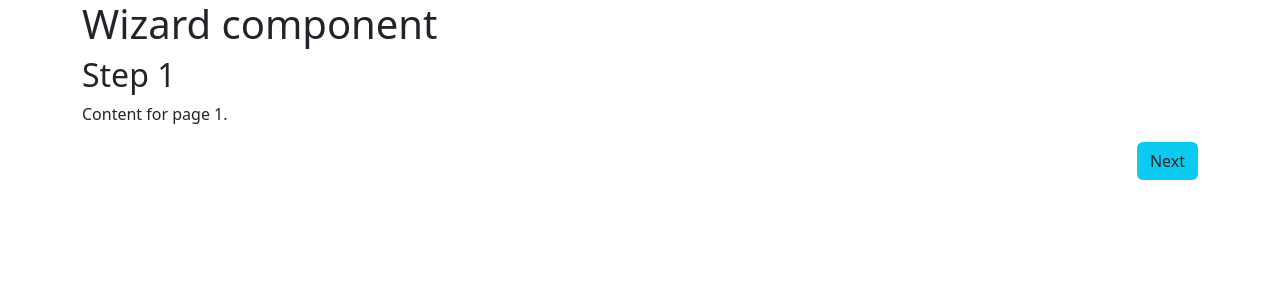
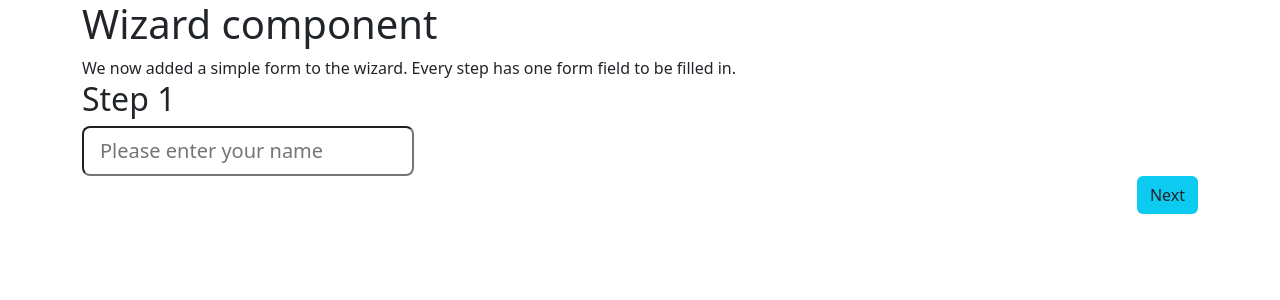
Before and after one commit to PeterKassenaar/react-wizard-example, a React (Create React App) app: page / in a window 1280 px wide. Shown: the top 300 px of the page. Built offline with nearby package versions, Linux system fonts and the light colour scheme.

Commit message:
Added form data to the wizard

```diff
--- a/src/components/Step1/Step1.js
+++ b/src/components/Step1/Step1.js
@@ -1,10 +1,17 @@
 import React from 'react';
 
-const Step1 = () => {
+const Step1 = ({formData, handleChange}) => {
     return (
         <div>
             <h2>Step 1</h2>
-            <p>Content for page 1.</p>
+            <label htmlFor="name">
+                <input type="text"
+                       className="form-control-lg"
+                       name="name"
+                       placeholder="Please enter your name"
+                       value={formData.name || ''}
+                       onChange={handleChange} />
+            </label>
         </div>
     );
 };
--- a/src/components/Step2/Step2.js
+++ b/src/components/Step2/Step2.js
@@ -1,10 +1,17 @@
 import React from 'react';
 
-const Step2 = () => {
+const Step2 = ({formData, handleChange}) => {
     return (
         <div>
             <h2>Step 2</h2>
-            <p>Content for step 2 of the wizard.</p>
+            <label htmlFor="email">
+                <input type="text"
+                       className="form-control-lg"
+                       name="email"
+                       placeholder="Please enter your email address"
+                       value={formData.email || ''}
+                       onChange={handleChange}/>
+            </label>
         </div>
     );
 };
--- a/src/components/Step3/Step3.js
+++ b/src/components/Step3/Step3.js
@@ -1,10 +1,17 @@
 import React from 'react';
 
-const Step3 = () => {
+const Step3 = ({formData, handleChange}) => {
     return (
         <div>
             <h2>Step 3</h2>
-            <p>Content for step 3. The idea is still the same.</p>
+            <label htmlFor="role">
+                <input type="text"
+                       className="form-control-lg"
+                       name="role"
+                       placeholder="Please enter your role within the organization"
+                       value={formData.role || ''}
+                       onChange={handleChange}/>
+            </label>
         </div>
     );
 };
--- a/src/components/Wizard/Wizard.js
+++ b/src/components/Wizard/Wizard.js
@@ -4,31 +4,53 @@ import Step2 from "../Step2/Step2";
 import Step3 from "../Step3/Step3";
 
 const Wizard = () => {
+    // The steps in our wizard. Initial step is Step 1.
     const [step, setStep] = React.useState(1);
+
+    // Form data in the wizard
+    const [formData, setFormData] = React.useState({});
+
+    const handleChange = (event) => {
+        // use destructuring to get the name and value for the current field from the event.
+        const {name, value} = event.target;
+        // Store or update the form data in the state and pass it on to the wizard steps
+        setFormData({...formData, [name]: value});
+    }
+
+    const handleSubmit = () => {
+        alert('Form submitted!\n' + JSON.stringify(formData));
+        console.log('Form Data Submitted:', formData);
+        // Here you would typically send formData to a backend or another process
+    };
+
+    //******************
+    // Go to next step in Wizard (if available)
     const nextStep = () => {
         if (step < 3) {
             setStep(step + 1);
         }
     }
+    // Go to previous step in Wizard (if available)
     const prevStep = () => {
         if (step > 1) {
             setStep(step - 1);
         }
     }
 
+    // Render the current step in the Wizard component
     const renderStep = () => {
         switch (step) {
             case 1: {
-                return <Step1/>;
+                return <Step1 formData={formData} handleChange={handleChange} />;
             }
             case 2: {
-                return <Step2/>;
+                return <Step2 formData={formData} handleChange={handleChange}/>;
             }
             case 3: {
-                return <Step3/>;
+                return <Step3 formData={formData} handleChange={handleChange}/>;
             }
             default: {
-                return <Step1/>;
+                return <Step1 formData={formData} handleChange={handleChange}/>;
             }
         }
     }
@@ -37,7 +59,10 @@ const Wizard = () => {
     return (
         <div>
             <h1>Wizard component</h1>
+            <div>We now added a simple form to the wizard. Every step has one form field to be filled in.</div>
             {renderStep()}
+            {/*Render the buttons for the wizard. Of course these can be in their own component.
+             In that case, remember to pass the methods to the buttons. */}
             <div>
                 {step > 1 &&
                     <button className="btn bg-info float-start"
@@ -47,6 +72,10 @@ const Wizard = () => {
                     <button className="btn bg-info float-end"
                         onClick={nextStep}>Next</button>
                 }
+                {step === 3 &&
+                    <button className="btn bg-primary float-end"
+                            onClick={handleSubmit}>Submit!</button>
+                }
             </div>
         </div>
     );
```
